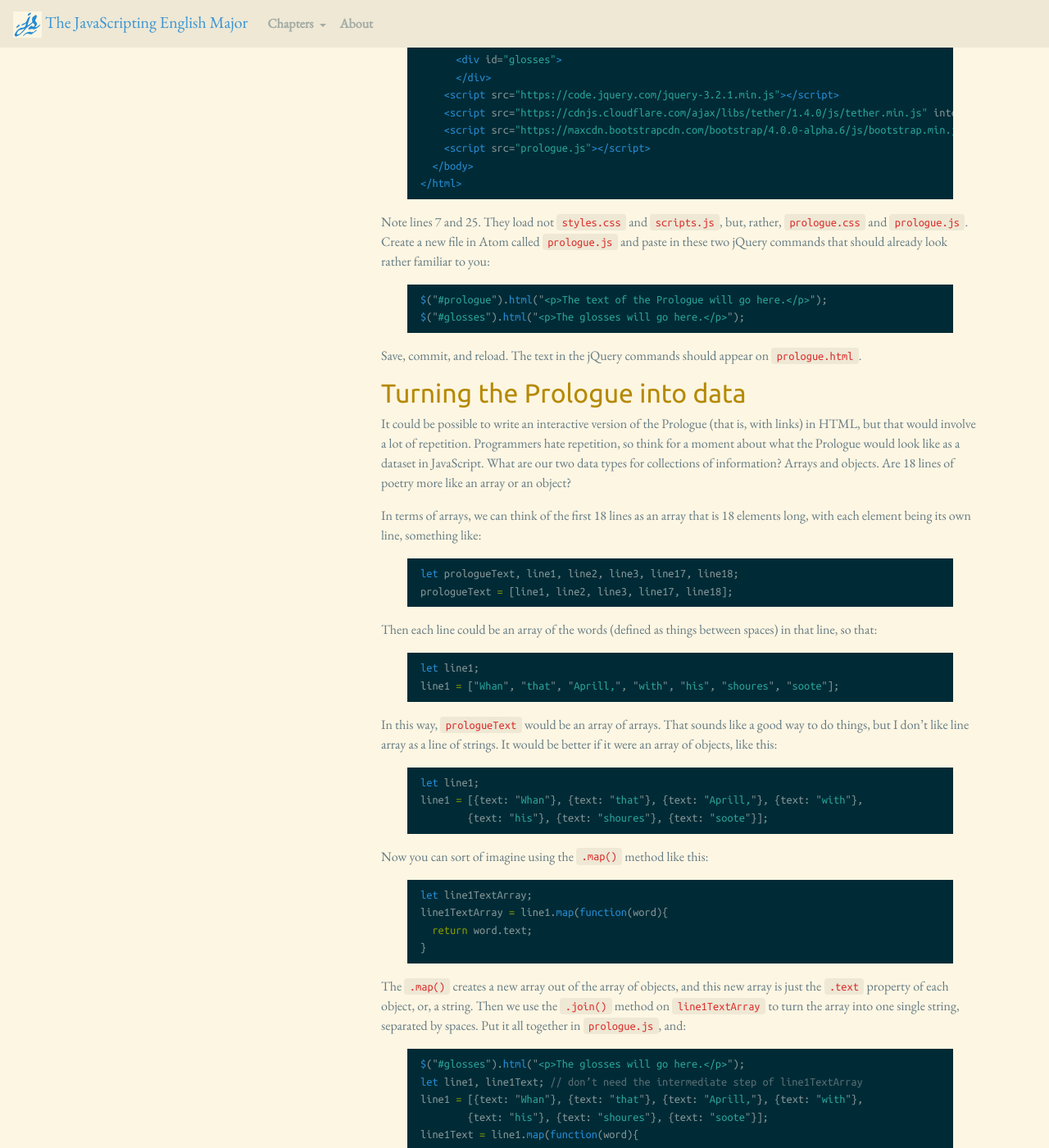
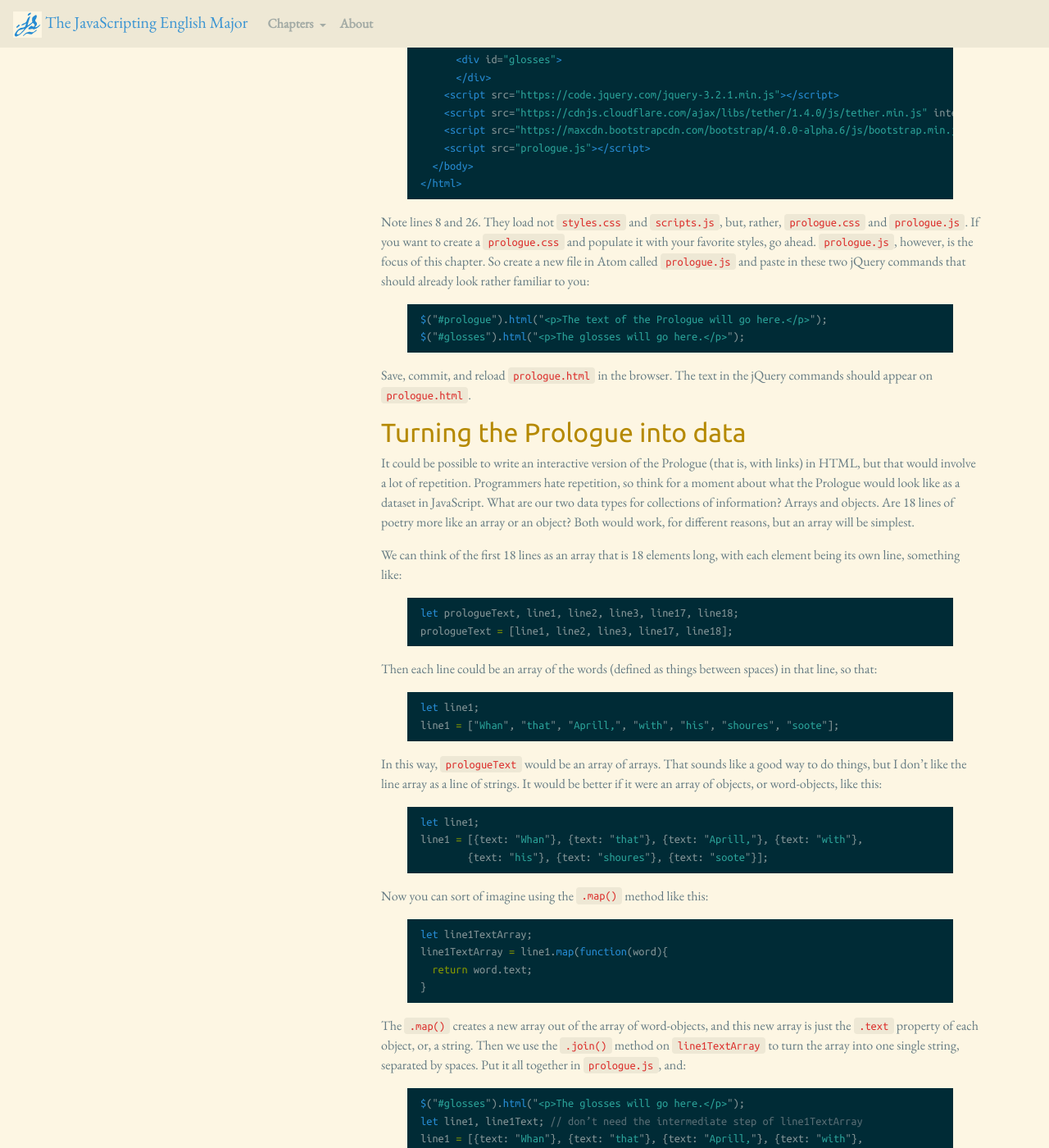
Before and after one commit to muziejus/javascripting-english-major, a Jekyll site: the page built from 9-dataset.md, in a window 1280 px wide and 1400 px high, scrolled down 1319 px. Shown: the whole window at 82% size. Built offline with Jekyll 4.4.1, drawn with Linux system fonts in a browser that asks for light colours; nearby versions of some CDN libraries; some of the changed text lies outside the part shown.

Commit message:
Clean up the text to use 'word-objects' and focus on 2nd pers

````diff
--- a/9-dataset.md
+++ b/9-dataset.md
@@ -31,14 +31,14 @@ century Middle English grandeur:
   That hem hath holpen, whan that they were seeke.
 
 Let’s create a webpage that glosses these first 18 lines. That is, it prints
-them, and then turns every word that might not be clear into a link the user can
-click on. And when the user does click on such a word, a gloss of that word
-appears in a box below the text.
+them, and then it turns every word that might not be clear into a link the
+user can click on. And when the user does click on such a word, a gloss of
+that word appears in a box below the text.
 
 <section id="building-a-page">
 ## Building a page for the Prologue
 
-First, let’s make a link to our new page from our old page. Open up
+First, you should make a link to the new page from your old page. Open up
 `index.html` in Atom, and add this below the `<h1>` tag:
 
 ```html
@@ -64,7 +64,7 @@ this basic structure:
       <div id="intro">
         <p>Welcome to the first 18 lines of Chaucer’s “General
           Prologue.” If you don’t recognize a word, just click
-          on it, and gloss will appear below.
+          on it, and a gloss will appear below.
         </p>
       </div>
       <div id="prologue">
@@ -79,18 +79,20 @@ this basic structure:
 </html>
 ```
 
-Note lines 7 and 25. They load not `styles.css` and `scripts.js`, but, rather,
-`prologue.css` and `prologue.js`. Create a new file in Atom called
-`prologue.js` and paste in these two jQuery commands that should already look
-rather familiar to you:
+Note lines 8 and 26. They load not `styles.css` and `scripts.js`, but, rather,
+`prologue.css` and `prologue.js`. If you want to create a `prologue.css` and
+populate it with your favorite styles, go ahead. `prologue.js`, however, is
+the focus of this chapter. So create a new file in Atom called `prologue.js`
+and paste in these two jQuery commands that should already look rather
+familiar to you:
 
 ```javascript
 $("#prologue").html("<p>The text of the Prologue will go here.</p>");
 $("#glosses").html("<p>The glosses will go here.</p>");
 ```
 
-Save, commit, and reload. The text in the jQuery commands should appear on
-`prologue.html`.
+Save, commit, and reload `prologue.html` in the browser. The text in the
+jQuery commands should appear on `prologue.html`.
 
 </section>
 <section id="prologue-into-data">
@@ -101,9 +103,10 @@ with links) in HTML, but that would involve a lot of repetition. Programmers
 hate repetition, so think for a moment about what the Prologue would look like
 as a dataset in JavaScript. What are our two data types for collections of
 information? Arrays and objects. Are 18 lines of poetry more like an array or
-an object?
+an object? Both would work, for different reasons, but an array will be
+simplest.
 
-In terms of arrays, we can think of the first 18 lines as an array that is 18
+We can think of the first 18 lines as an array that is 18
 elements long, with each element being its own line, something like:
 
 ```javascript
@@ -120,8 +123,8 @@ line1 = ["Whan", "that", "Aprill,", "with", "his", "shoures", "soote"];
 ```
 
 In this way, `prologueText` would be an array of arrays. That sounds like a
-good way to do things, but I don’t like line array as a line of strings. It
-would be better if it were an array of objects, like this:
+good way to do things, but I don’t like the line array as a line of strings.
+It would be better if it were an array of objects, or word-objects, like this:
 
 ```javascript
 let line1;
@@ -138,9 +141,9 @@ line1TextArray = line1.map(function(word){
 }
 ```
 
-The `.map()` creates a new array out of the array of objects, and this new
-array is just the `.text` property of each object, or, a string. Then we use
-the `.join()` method on `line1TextArray` to turn the array into one single
+The `.map()` creates a new array out of the array of word-objects, and this
+new array is just the `.text` property of each object, or, a string. Then we
+use the `.join()` method on `line1TextArray` to turn the array into one single
 string, separated by spaces. Put it all together in `prologue.js`, and:
 
 ```javascript
@@ -175,7 +178,7 @@ ingenuity.
 
 </section>
 <section id="events-in-javascript">
-## Events in JavaScript.
+## Events in JavaScript
 
 When talking about webpage design, whenever someone says something like “when
 a user *does something*, we want *something to happen*,” they’re usually
@@ -183,23 +186,24 @@ talking about JavaScript. JavaScript and jQuery especially are very good at
 handling these situations, which are called **events**. There are several such
 events that jQuery recognizes, but we’ll stick to one important one,
 **click**. The jQuery method associated with clicking, `$("").click()`, works
-on any visible HTML element, but we want it to work on individual words that
-have modern glosses.
+on any visible HTML element that gets selected by the jQuery selector, but we
+want it to work on individual words that have modern glosses.
 
-Conceptually, this is a bit tricky, so I’ll try to spell out the steps here
-that we’ll follow:
+Conceptually, this may be a bit tricky, so I’ll slow down and spell out the
+steps here that we’ll follow:
 
 1. As things stand now, we have a single string getting printed to `#prologue`
    that includes the first line of the Prologue.
-1. We went to break that line back up into individual words.
-1. If the word has no `.modern` property, we print it as is.
-1. If it does, we want to surround that word in `<a>` tags, so that it becomes
-   a link.
+1. We went to break that line back up into individual word-objects.
+1. If the word-object has no `.modern` property, we print its `.text` property
+   as is.
+1. If it does, we want to surround the `.text` property in `<a>` tags, so that
+   it becomes a link.
 1. When we click on the link, we want the `.modern` property to get printed in
    `#glosses`.
 
-The final step, of course, will be to do this for all 18 lines, but let’s keep
-things simple.
+The final step, of course, will be to do this for all 18 lines, but let’s
+stick to one line for now.
 
 The first step is straightforward. Remember, we are dealing with word-size
 chunks of data to begin with, so we just have to get rid of that `.join()`
@@ -230,15 +234,15 @@ potential for an if statement. Looking just at that block:
 ```
 line1.forEach(function(word){
   // Define a variable that will be the entirety of a single
-  // word-sized chunk of information
+  // word-sized chunk of information.
   let wordString;
   wordString = word.text;
-  // Test to see if the .modern property exists
+  // Test to see if the .modern property exists.
   if (word.modern){
     // If it does, surround wordString in an <a> tag.
     wordString = "<a href='#'>" + wordString + "</a>";
   }
-  // Add in wordString plus a space
+  // Add wordString plus a space to the line1Text.
   line1Text = line1Text + wordString + " ";
 });
 ```
@@ -283,9 +287,10 @@ $("#prologue a").click(function(){
 ```
 
 Save, commit, and reload. Note that the `.text()` method, when called without
-parameters, *gets* the text. When called with parameters, it *sets* the text.
-Unfortunately, we can’t do something like `$( this ).modern` to get the
-`.modern` property, though that would be pretty cool. Can you see why?
+parameters, *gets* the text. When called with parameters, it *sets* the text
+to the parameters.  Unfortunately, we can’t do something like `$( this
+).modern` to get the `.modern` property, though that would be pretty cool. Can
+you see why?
 
 Instead, we have to feed the `<a>` tag some hidden data that we can then use
 jQuery to harvest. Here, we make use of **data attributes**, which are custom,
@@ -306,8 +311,8 @@ line1.forEach(function(word){
 ```
 
 Save and reload. To make sure it worked correctly, if you use the Element
-inspector (a tab near the console tab in the browser), HTML around the word
-“Whan” should look like this:
+inspector (a tab near the console tab in the browser), see if the HTML around
+the word “Whan” looks like this:
 
 ```html
 <a href="#" data-modern="When">Whan</a>
````
Also changed, not shown: other parts of 9-dataset.md (+10 -9 lines).
